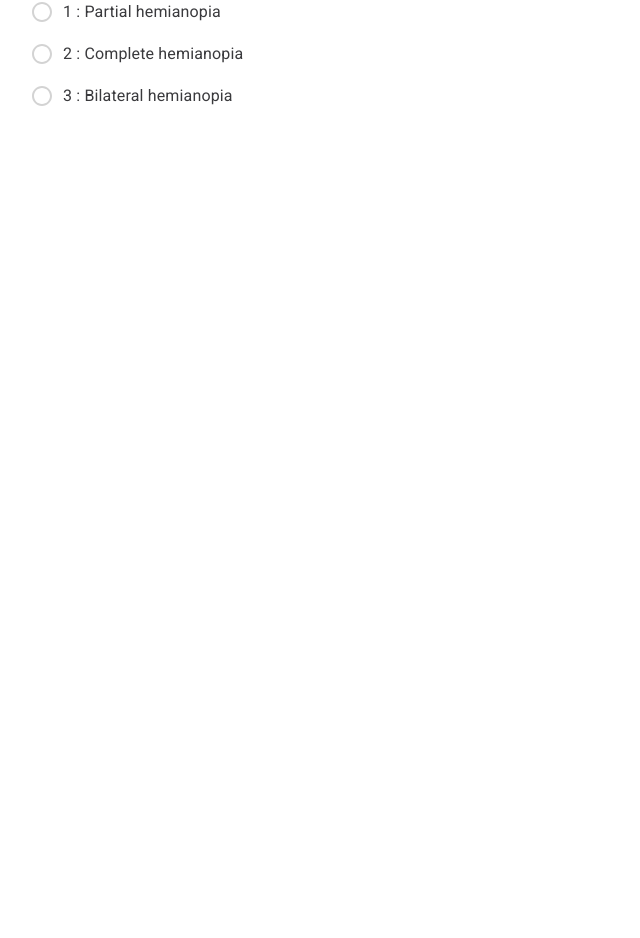
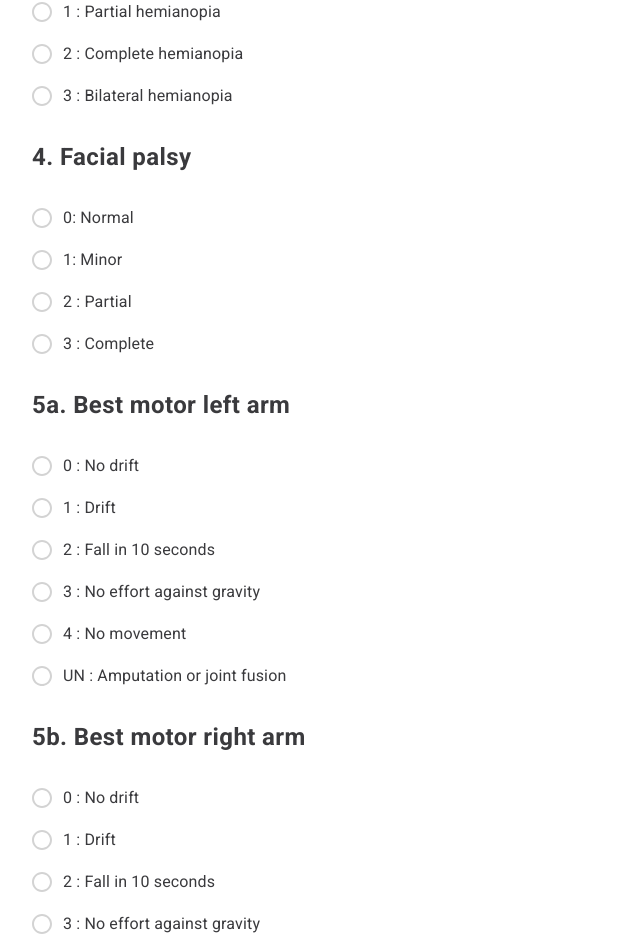
Before and after one commit to cu-devclub/app4stroke_front, a React (Create React App) app: page /form in a window 1280 px wide. Shown: the part 4654-5592 px from the top of the page, without its empty margins (0-640 px from the left). Before the commit the page ends 4795 px from the top, so only its background shows below. Built offline with nearby package versions, Linux system fonts and the light colour scheme.

Commit message:
fixe NIHSS

```diff
--- a/src/Pages/form/Components/NIHSSSection.tsx
+++ b/src/Pages/form/Components/NIHSSSection.tsx
@@ -35,6 +35,59 @@ const BestVisual = [
   { id: "CompleteHemianopia", title: "2 : Complete hemianopia" },
   { id: "BilateralHemianopia", title: "3 : Bilateral hemianopia" },
 ];
+
+const FacialPalsy = [
+  { id: "Normal", title: "0: Normal" },
+  { id: "Minor", title: "1: Minor" },
+  { id: "Partial", title: "2 : Partial" },
+  { id: "Complete", title: "3 : Complete" },
+];
+
+const BestMotor = [
+  { id: "NoDrift", title: "0 : No drift" },
+  { id: "Drift", title: "1 : Drift" },
+  { id: "FallIn10Seconds", title: "2 : Fall in 10 seconds" },
+  { id: "NoEffortAgainstGravity", title: "3 : No effort against gravity" },
+  { id: "NoMovement", title: "4 : No movement" },
+  { id: "AmputationOrJointFusion", title: "UN : Amputation or joint fusion" },
+];
+
+const LimbAtaxia = [
+  { id: "Absent", title: "0 : Absent" },
+  { id: "UpperOrLowerLimb", title: "1 : Upper or lower limb" },
+  { id: "UpperAndLowerLimb", title: "2 : Upper and lower limb" },
+  { id: "AmputationOrJointFusion", title: "UN : Amputation or joint fusion" },
+];
+
+const Sensory = [
+  { id: "Normal", title: "0 : Normal" },
+  { id: "PartialLoss", title: "1 : Partial loss" },
+  { id: "DenseLoss", title: "2 : Dense loss" },
+];
+
+const BestLanguageAphasia = [
+  { id: "No aphasia", title: "0 : No aphasia" },
+  { id: "MildToModerate", title: "1 : Mild to moderate" },
+  { id: "Severe", title: "2 : Severe" },
+  { id: "Mute", title: "3 : Mute" },
+];
+
+const Dysarthria = [
+  { id: "NormalArticulation", title: "0 : Normal articulation" },
+  { id: "MildToModerate", title: "1 : Mild to moderate" },
+  { id: "Severe", title: "2 : Severe" },
+  {
+    id: "IntubatedOrOtherPhysicalBarrier",
+    title: "UN : Intubated or other physical barrier",
+  },
+];
+
+const ExtinctionOrNeglect = [
+  { id: "NoNeglect", title: "0 : No neglect" },
+  { id: "SensoryOrVisual", title: "1 : Sensory or visual" },
+  { id: "SensoryAndVisual", title: "2 : Sensory and visual" },
+];
+
 const useStyles = makeStyles(() => ({
   textNIHSS: {
     marginBottom: "48px",
@@ -53,6 +106,16 @@ const RValues = {
   twoCommands: "",
   bestGaze: "",
   bestVisual: "",
+  facialPalsy: "",
+  bestMotorLeftArm: "",
+  bestMotorRightArm: "",
+  bestMotorLeftLeg: "",
+  bestMotorRightLeg: "",
+  limbAtaxia: "",
+  sensory: "",
+  bestLanguageAphasia: "",
+  dysarthria: "",
+  extinctionOrNeglect: "",
 };
 
 const NIHSSSection: React.FC = () => {
@@ -116,6 +179,96 @@ const NIHSSSection: React.FC = () => {
           items={BestVisual}
         />
       </Box>
+      <Box>
+        <Controls.PinkRadio
+          name="facialPalsy"
+          label="4. Facial palsy"
+          value={values.facialPalsy}
+          onChange={handleInputChange}
+          items={FacialPalsy}
+        />
+      </Box>
+      <Box>
+        <Controls.PinkRadio
+          name="bestMotorLeftArm"
+          label="5a. Best motor left arm"
+          value={values.bestMotorLeftArm}
+          onChange={handleInputChange}
+          items={BestMotor}
+        />
+        <Box>
+          <Controls.PinkRadio
+            name="bestMotorRightArm"
+            label="5b. Best motor right arm"
+            value={values.bestMotorRightArm}
+            onChange={handleInputChange}
+            items={BestMotor}
+          />
+        </Box>
+        <Box>
+          <Controls.PinkRadio
+            name="bestMotorLeftLeg"
+            label="6a. Best motor left leg"
+            value={values.bestMotorLeftLeg}
+            onChange={handleInputChange}
+            items={BestMotor}
+          />
+        </Box>
+        <Box>
+          <Controls.PinkRadio
+            name="bestMotorRightLeg"
+            label="6b. Best motor right leg"
+            value={values.bestMotorRightLeg}
+            onChange={handleInputChange}
+            items={BestMotor}
+          />
+        </Box>
+        <Box>
+          <Controls.PinkRadio
+            name="limbAtaxia"
+            label="7. Limb Ataxia"
+            value={values.limbAtaxia}
+            onChange={handleInputChange}
+            items={LimbAtaxia}
+          />
+        </Box>
+        <Box>
+          <Controls.PinkRadio
+            name="sensory"
+            label="8. Sensory"
+            value={values.sensory}
+            onChange={handleInputChange}
+            items={Sensory}
+          />
+        </Box>
+        <Box>
+          <Controls.PinkRadio
+            name="bestLanguageAphasia"
+            label="9. Best language Aphasia"
+            value={values.bestLanguageAphasia}
+            onChange={handleInputChange}
+            items={BestLanguageAphasia}
+          />
+        </Box>
+        <Box>
+          <Controls.PinkRadio
+            name="dysarthria"
+            label="10. Dysarthria"
+            value={values.dysarthria}
+            onChange={handleInputChange}
+            items={Dysarthria}
+          />
+        </Box>
+        <Box>
+          <Controls.PinkRadio
+            name="extinctionOrNeglect"
+            label="11. Extinction or neglect"
+            value={values.extinctionOrNeglect}
+            onChange={handleInputChange}
+            items={ExtinctionOrNeglect}
+          />
+        </Box>
+      </Box>
     </>
   );
 };
```
